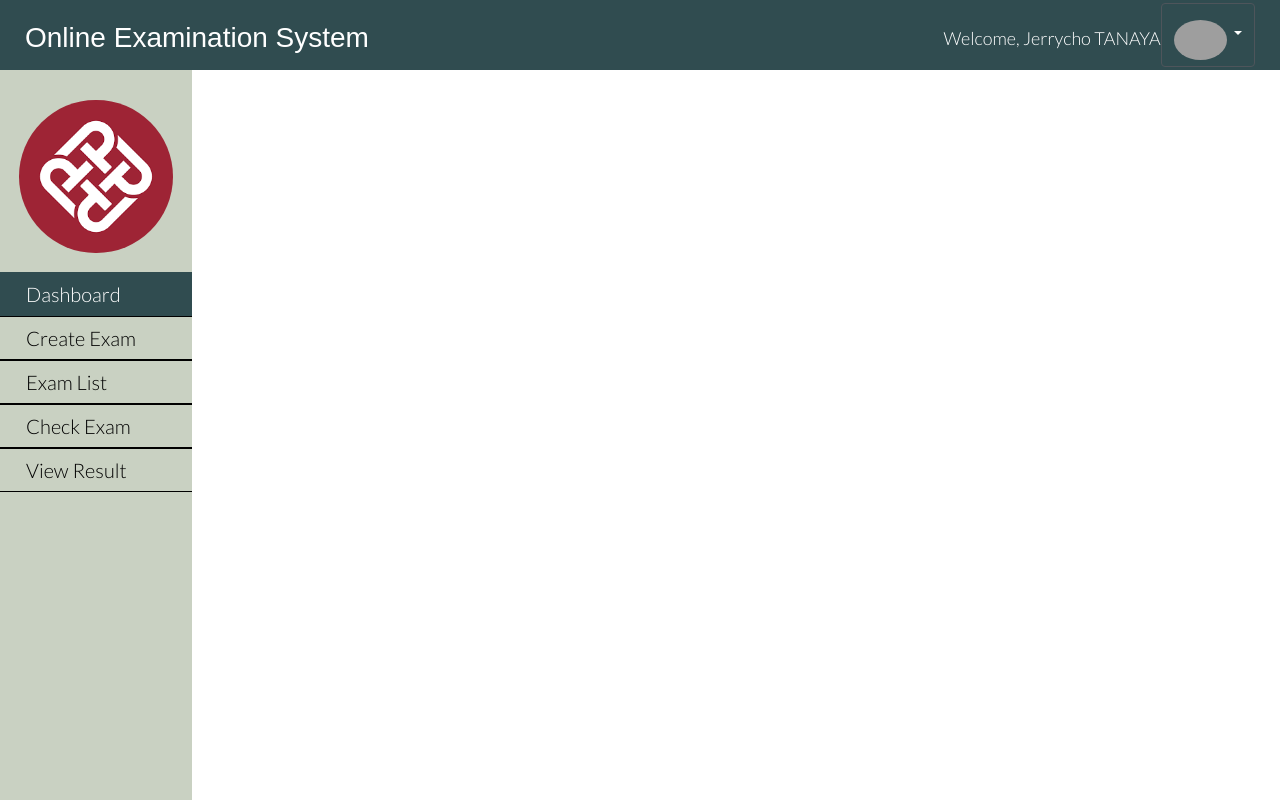
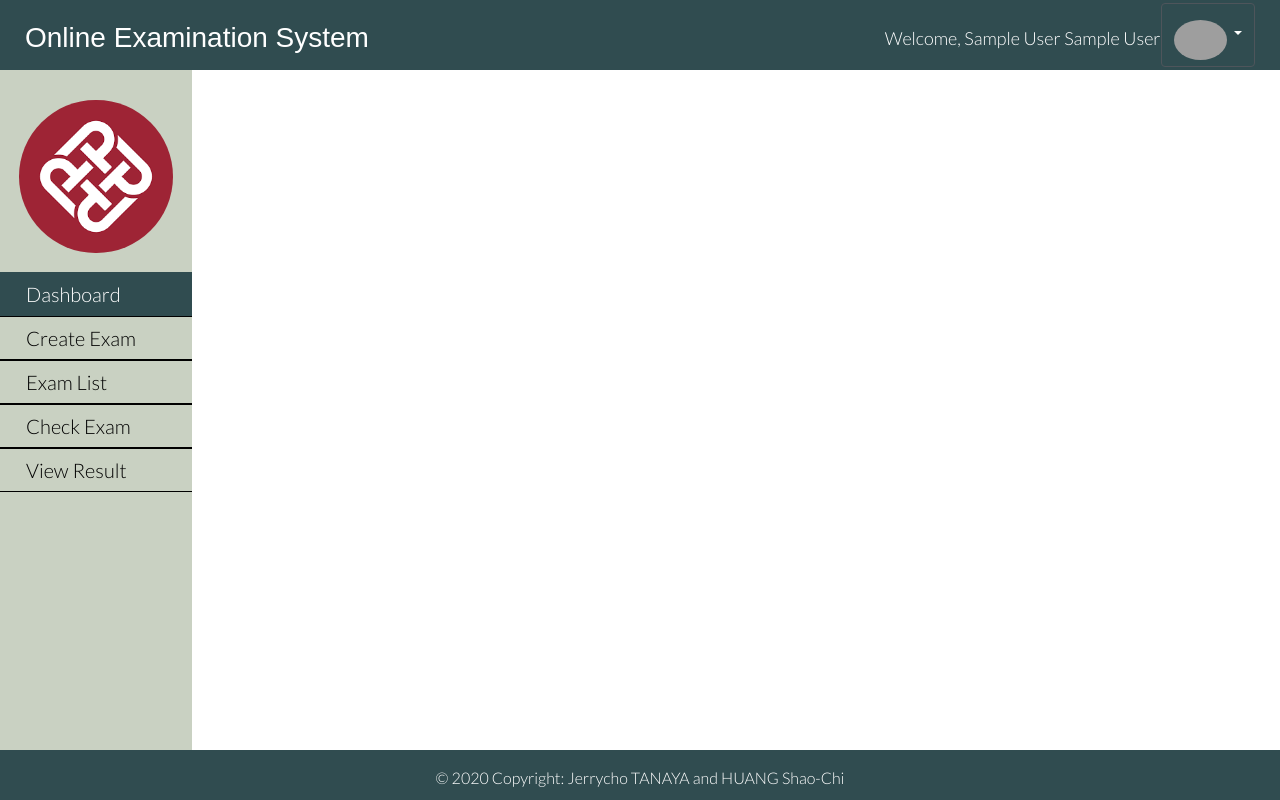
Before and after one commit to DefinetelyNotEthan/Online-Examination-System, a PHP site: page /Dashboard.php in a window 1280 px wide. Run offline with PHP 8.4, Linux system fonts and the light colour scheme; the visitor is signed in with stand-in values (Sample User, id 1); some web fonts are replaced; grey boxes are pictures that could not be loaded.

Commit message:
Add files via upload

```diff
--- a/CheckExam.php
+++ b/CheckExam.php
@@ -29,6 +29,6 @@
   		<a class = "active sideMenu" href="CheckExam.php">Check Exam</a>
   		<a class = "sideMenu" href="ViewResult.php">View Result</a>
  </div>
-
+<?php include 'footer.php';?>
 </body>
 </html>
--- a/Dashboard.php
+++ b/Dashboard.php
@@ -1,3 +1,6 @@
+
+<?php include 'header.php';?>
+
 <!DOCTYPE html>
 <html>
 <head>
@@ -17,7 +20,7 @@
 
 </head>
 <body>
-<?php include 'header.php';?>
+
 
 <!-- Left Sidebar -->
 <div class ="sidenav">
@@ -30,5 +33,9 @@
   		<a class = "sideMenu" href="ViewResult.php">View Result</a>
  </div>
 
+
+<?php include 'footer.php';?>
 </body>
+
+
 </html>
--- a/ExamList.php
+++ b/ExamList.php
@@ -29,6 +29,6 @@
   		<a class = "sideMenu" href="CheckExam.php">Check Exam</a>
   		<a class = "sideMenu" href="ViewResult.php">View Result</a>
  </div>
-
+<?php include 'footer.php';?>
 </body>
 </html>
--- a/TeacherMakeExam.php
+++ b/TeacherMakeExam.php
@@ -85,6 +85,6 @@
 	</div>
 
 	</div>
-
+<?php include 'footer.php';?>
 </body>
 </html>
--- a/TeacherMakeExamQ.php
+++ b/TeacherMakeExamQ.php
@@ -116,5 +116,6 @@
 			</div>
 		</div>
 	</div>
+	<?php include 'footer.php';?>
 	</body>
 </html>
--- a/examExists.php
+++ b/examExists.php
@@ -5,11 +5,7 @@
 	$q =$_GET['q'];
 
 	// Connect to db
-	include 'mysqlconnect.php';
-	$connect = mysqli_connect($server, $user, $pw, "exam_platform");
-	if(!$connect) {
-		die("Connection failed: " . mysqli_connect_error());
-	}
+	include 'connect_database.php';
 
 	// Find matching id
 	$userQuery = "SELECT examID FROM exam WHERE examID = $q";
--- /dev/null
+++ b/footer.php
@@ -0,0 +1,19 @@
+  <!-- Footer -->
+  <style>
+.footer {
+  position: fixed;
+  left: 0;
+  bottom: 0;
+  width: 100%;
+  background-color: #304C50;
+  color: white;
+  text-align: center;
+  height: 50px;
+  padding-top: -15px;
+  z-index: 99;
+}
+</style>
+<footer class="footer">
+  <div class="footer-copyright text-center py-3">© 2020 Copyright: Jerrycho TANAYA and HUANG Shao-Chi
+  </div>
+</footer>
--- a/header.php
+++ b/header.php
@@ -1,3 +1,9 @@
+	<?php
+session_start();
+
+if (isset($_SESSION['userID']) && isset($_SESSION['firstName']) && isset($_SESSION['lastName'])) {
+
+ ?>
 	<nav class="navbar navbar-expand-lg fixed-top">
 	  <div class="container-fluid">
 	    <div class="navbar-header">
@@ -5,7 +11,7 @@
 	    </div>
 
 	    <ul class="nav navbar-nav navbar-right">
-	      <li><h3 id ="navWelcome"> Welcome, Jerrycho TANAYA </h3></li>
+	      <li><h3 id ="navWelcome"> Welcome,  <?php echo $_SESSION['firstName']." ".$_SESSION['lastName']; ?></h3></li>
 			<li>		      <div class="dropdown show">
 				  <a class="btn btn-secondary dropdown-toggle" href="#" role="button" id="dropdownMenuLink" data-toggle="dropdown" aria-haspopup="true" aria-expanded="false">
 				    <img src="https://encrypted-tbn0.gstatic.com/images?q=tbn:ANd9GcSDhVoqZVRdPWcuTCEHaphmign8QVLxGeyCXQ&usqp=CAU" alt="Avatar" class="rounded-circle" alt="Cinque Terre" height ="40px" id ='profileIMG'>
@@ -23,3 +29,12 @@
 	   	</ul>
 	  </div>
 	</nav>
+
+	<?php
+}
+
+else{
+     header("Location: loginPage.php");
+     exit();
+}
+ ?>
--- a/login_process.php
+++ b/login_process.php
@@ -33,7 +33,7 @@ if (isset($_POST['userID']) && isset($_POST['password'])) {
                      $_SESSION['firstName'] = $row['firstName'];
                      $_SESSION['lastName'] = $row['lastName'];
                      echo $_SESSION['firstName'];
-                     header("Location: TestLogIn.php");
+                     header("Location: Dashboard.php");
                      exit();
 
                  }
--- a/logout.php
+++ b/logout.php
@@ -5,3 +5,4 @@ session_unset();
 session_destroy();
 
 header("Location: loginPage.php");
+?>
```
Also changed, not shown: login.html (added, +16 -0 lines).
